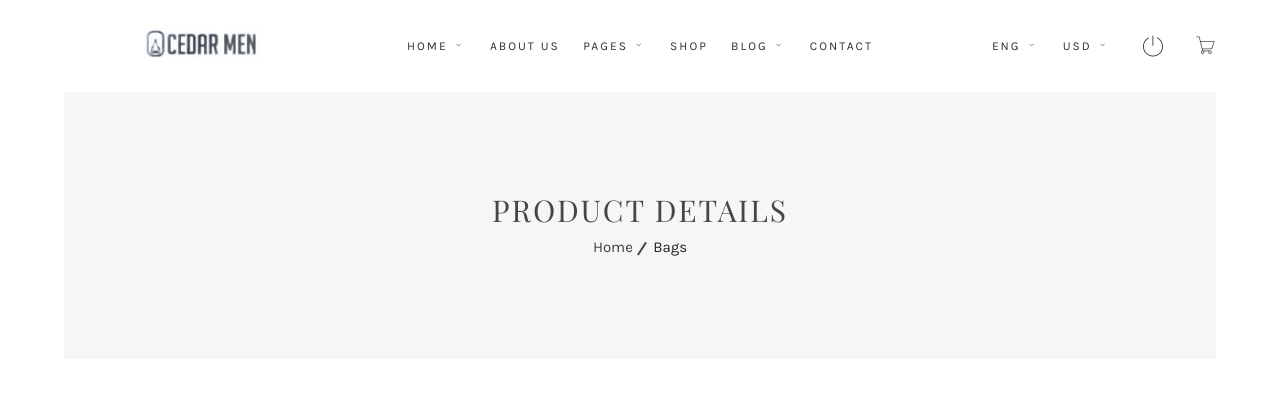
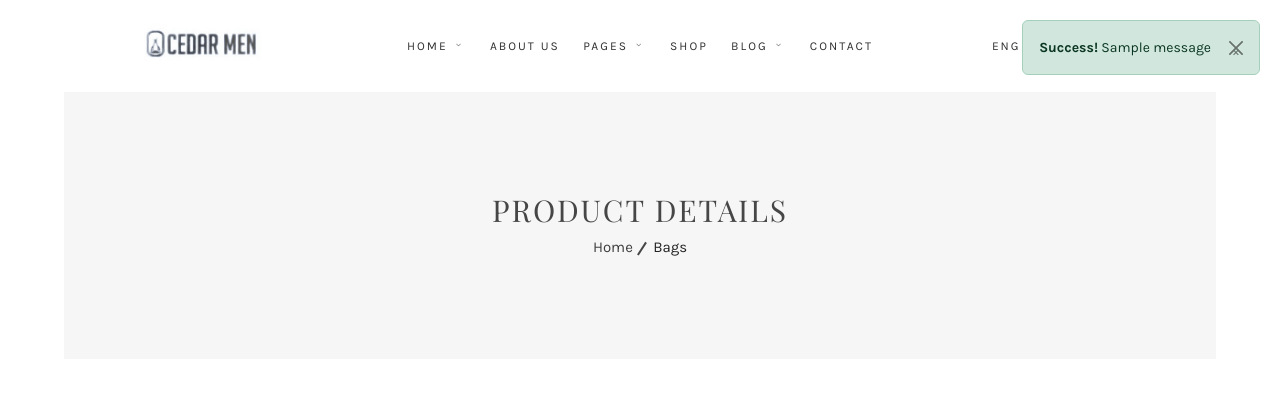
Before and after one commit to haleemakintayo/Cedar-Men, a Django app: a page that uses templates/base.html in a window 1280 px wide. Shown: the top 420 px of the page. Run offline with Django 5.2, Linux system fonts and the light colour scheme; a user stored in the database is signed in; data comes from the database, SQL or seed files in the repository; both versions use the stored data as it was after the commit; tables that the repository leaves empty hold one stand-in row (values such as "Sample post"); one stand-in notice (Sample message) is shown; some libraries are stand-ins or nearby versions.

Commit message:
added bootstrap alerts for cart , and fixed cart modal

```diff
--- a/ecommerce/views.py
+++ b/ecommerce/views.py
@@ -76,7 +76,7 @@ def remove_from_wishlist(request, product_slug):
         messages.error(request, "You need to be logged in to modify your wishlist.")
     return redirect('wishlist')
 
-@login_required(login_url='login')
+
 def wishlist(request):
     if request.user.is_authenticated:
         wishlist, created = Wishlist.objects.get_or_create(user=request.user)
--- a/static/assets/css/shortcodes/header.css
+++ b/static/assets/css/shortcodes/header.css
@@ -154,16 +154,19 @@
 /* cart */
 
 .shopping-cart > ul {
-    background: #16171f none repeat scroll 0 0;
+    background: #16171f;
     opacity: 0;
     padding: 20px;
     position: absolute;
     right: 0px;
     top: 140%;
     transition: all 0.3s ease 0s;
-    visibility: hidden;
     width: 270px;
     z-index: 9999;
+    max-height: 400px;
+    overflow-y: auto;
+
+
 }
 .shopping-cart:hover ul {
     opacity: 1;
@@ -176,6 +179,14 @@
 }
 .cart-img {
     float: left;
+}
+.cart-img img {
+    max-width: 100px;
+    max-height: 100px;
+    width: auto;
+    height: auto;
+    object-fit: cover;
+    display: block;
 }
 .cart-content {
     float: left;
--- a/static/assets/css/shortcodes/shop.css
+++ b/static/assets/css/shortcodes/shop.css
@@ -53,6 +53,13 @@
     opacity: 0;
     transition: all 0.3s ease-in-out 0s;
     z-index: 99;
+}
+#messages {
+    position: fixed;
+    top: 20px;
+    right: 20px;
+    z-index: 1050;
+    width: auto;
 }
 .product-wishlist {
     top: 27px;
--- a/templates/base.html
+++ b/templates/base.html
@@ -25,6 +25,7 @@
       rel="stylesheet"
       href="{% static 'assets/css/owl.carousel.min.css' %}"
     />
+    <link rel="stylesheet" href="https://cdnjs.cloudflare.com/ajax/libs/bootstrap/5.3.3/css/bootstrap.min.css" integrity="sha512-jnSuA4Ss2PkkikSOLtYs8BlYIeeIK1h99ty4YfvRPAlzr377vr3CXDb7sb7eEEBYjDtcYj+AjBH3FLv5uSJuXg==" crossorigin="anonymous" referrerpolicy="no-referrer" />
 
     <link href="https://unpkg.com/aos@2.3.1/dist/aos.css" rel="stylesheet">
 
@@ -46,6 +47,18 @@
     <script src="{% static 'assets/js/vendor/modernizr-3.11.7.min.js' %}"></script>
   </head>
   <body>
+    <div id="messages">
+      {% if messages %}
+          {% for message in messages %}
+              <div class="alert alert-{{ message.tags }} alert-dismissible fade show" role="alert">
+                  <strong>{{ message.tags|title }}!</strong> {{ message }}
+                  <button type="button" class="btn-close" data-bs-dismiss="alert" aria-label="Close">
+                      <span aria-hidden="true">&times;</span>
+                  </button>
+              </div>
+          {% endfor %}
+      {% endif %}
+  </div>
     <!-- Add your site or application content here -->
     <div class="waraper">
       <header>
@@ -414,8 +436,34 @@
     <script src="{% static 'assets/js/ajax-mail.js' %}"></script>
     <script src="{% static 'assets/js/plugins.js' %}"></script>
     <script src="{% static 'assets/js/main.js' %}"></script>
+    <script src="https://code.jquery.com/jquery-3.6.0.min.js"></script>
+    <script src="https://cdnjs.cloudflare.com/ajax/libs/bootstrap/5.3.3/js/bootstrap.min.js" integrity="sha512-ykZ1QQr0Jy/4ZkvKuqWn4iF3lqPZyij9iRv6sGqLRdTPkY69YX6+7wvVGmsdBbiIfN/8OdsI7HABjvEok6ZopQ==" crossorigin="anonymous" referrerpolicy="no-referrer"></script>
+    <script>
+      $(document).ready(function(){
+        $('.remove-item').on('click', function(e){
+          e.preventDefault();
+          var row = $(this).closest('li');
+          var item_id = row.data('item-id');
 
+          $.ajax({
+            url: "{% url 'remove_cart_item' %}",
+            type: "POST",
+            data: {
+              'item_id': item_id,
+              'csrfmiddlewaretoken': '{{ csrf_token }}'
+            },
+            success: function(response){
 
+              row.remove();
+              $('#cart-total').text("£" + response.total.toFixed(2));
+            },
+            error: function(xhr){
+              alert("Error removing item: " + xhr.responseText);
+            }
+          });
+        });
+      });
+      </script>
 
   </body>
 </html>
--- a/templates/product-details.html
+++ b/templates/product-details.html
@@ -204,7 +204,7 @@ document.addEventListener('DOMContentLoaded', function() {
         });
     });
 
-    // AJAX submission for the Add-to-Cart form.
+        // AJAX submission for the Add-to-Cart form.
     $('#add-to-cart-form').on('submit', function(e) {
         e.preventDefault(); // Prevent the default form submission.
         var formData = $(this).serialize(); // Serialize all form data.
@@ -213,17 +213,28 @@ document.addEventListener('DOMContentLoaded', function() {
             method: "POST",
             data: formData,
             success: function(response) {
-                // For example, update a mini-cart count or show a success message.
-                alert("Item added to cart! Total items: " + response.total_items);
-                // Optionally update a cart summary element:
+
+                var messageHtml = '<div class="alert alert-success alert-dismissible fade show" role="alert">' +
+                    '<strong>Success!</strong> Item added to cart! <a href="{% url 'cart_summary' %}">view cart</a> Total items: ' + response.total_items +
+                    '<button type="button" class="btn-close" data-bs-dismiss="alert" aria-label="Close">' +
+                    '<span aria-hidden="true">&times;</span></button></div>';
+                $("#messages").html(messageHtml);
+
                 $('.cart-count').text(response.total_items);
                 $('.cart-total').text("€" + parseFloat(response.total_price).toFixed(2));
             },
             error: function(xhr) {
-                alert("Error adding item to cart: " + xhr.responseText);
+                var errorHtml = '<div class="alert alert-danger alert-dismissible fade show" role="alert">' +
+                    '<strong>Error!</strong> ' + xhr.responseText +
+                    '<button type="button" class="close" data-dismiss="alert" aria-label="Close">' +
+                    '<span aria-hidden="true">&times;</span></button></div>';
+                $("#messages").html(errorHtml);
             }
         });
     });
+
+
+
 });
 </script>
 {% endblock %}
```
Also changed, not shown: other parts of templates/base.html (+22 -13 lines), db.sqlite3.
